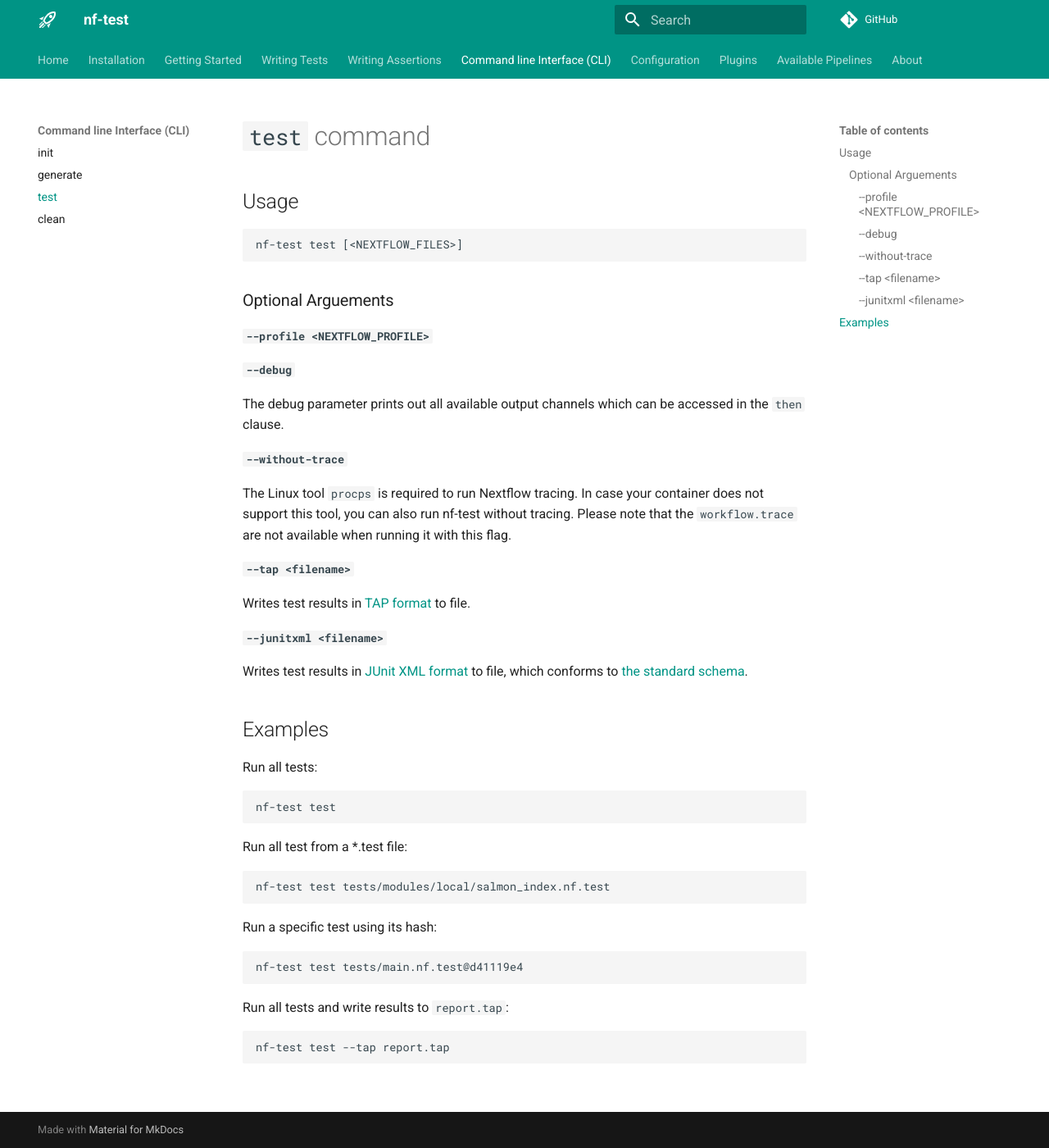
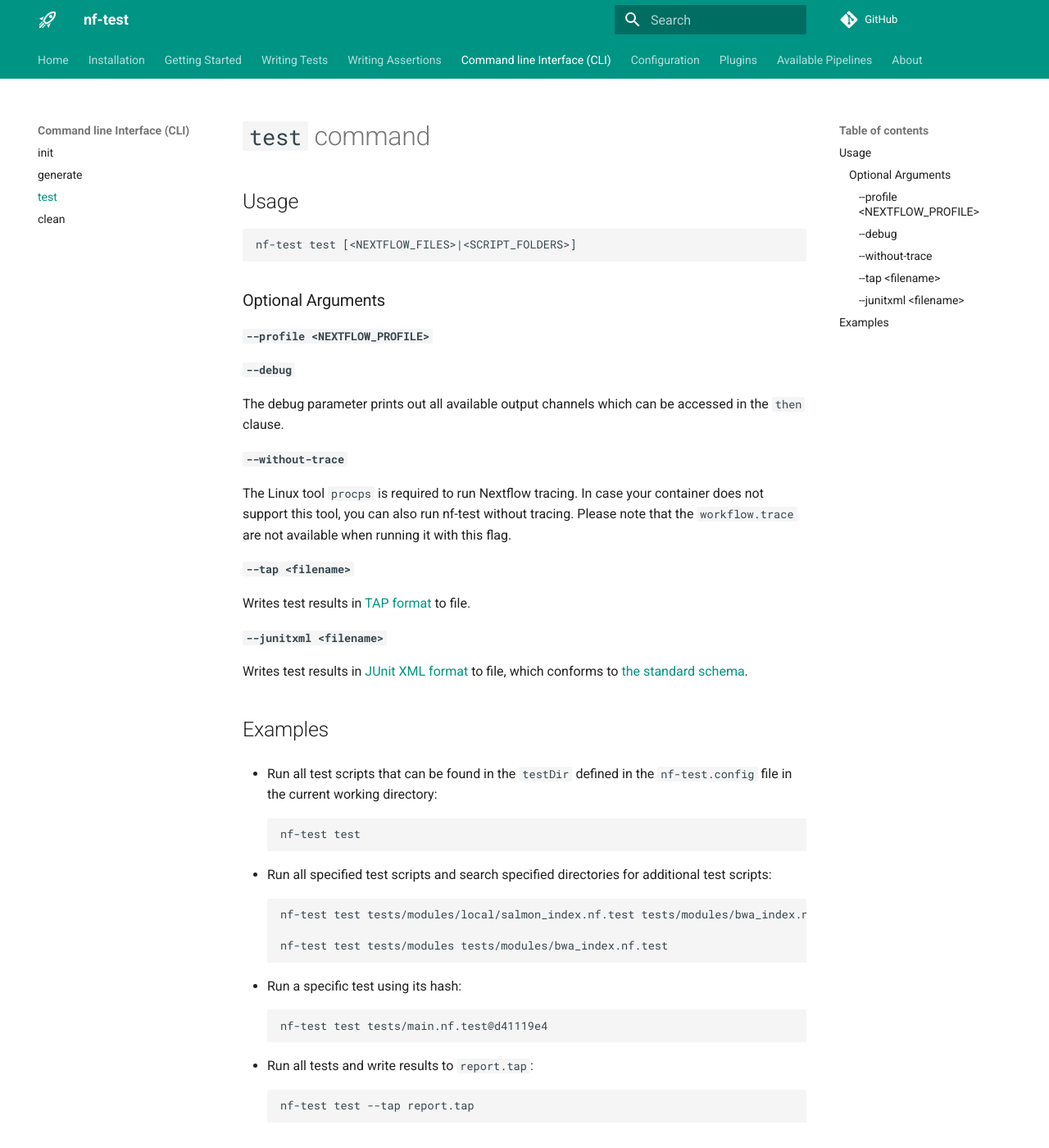
Before and after one commit to askimed/nf-test, an MkDocs documentation site: the page built from docs/cli/test.md, in a window 1280 px wide and 1400 px high. Shown: the whole window at 82% size. Built offline with MkDocs 1.6.1 and Material for MkDocs 9.7.7, drawn with Linux system fonts in a browser that asks for light colours; comment, search, counter and statistics services are not loaded.

Commit message:
Improve test discovery (#59)
* assert all

* cleaning up

* cleanup

* update documentation

* wip

* updates

* indent fix

* code tidy up

* docs for autodicovery tests

* updated list command function

* tidy up

Co-authored-by: Aaron Fishman <aaron.fishman@achillestx.com>
Co-authored-by: i.pieniak <i.pieniak@achillestx.com>
Co-authored-by: y.xu <yaobo.xu@achillestx.com>

````diff
--- a/docs/cli/test.md
+++ b/docs/cli/test.md
@@ -3,10 +3,10 @@
 ## Usage
 
 ```
-nf-test test [<NEXTFLOW_FILES>]
+nf-test test [<NEXTFLOW_FILES>|<SCRIPT_FOLDERS>]
 ```
 
-### Optional Arguements
+### Optional Arguments
 
 #### `--profile <NEXTFLOW_PROFILE>`
 
@@ -24,28 +24,28 @@
 
 ## Examples
 
-Run all tests:
+* Run all test scripts that can be found in the `testDir` defined in the `nf-test.config` file in the current working directory:
 
-```
-nf-test test
-```
+    ```
+    nf-test test
+    ```
 
-Run all test from a \*.test file:
+* Run all specified test scripts and search specified directories for additional test scripts:
 
-```
-nf-test test tests/modules/local/salmon_index.nf.test
-```
+    ```
+    nf-test test tests/modules/local/salmon_index.nf.test tests/modules/bwa_index.nf.test
 
+    nf-test test tests/modules tests/modules/bwa_index.nf.test
+    ```
 
+* Run a specific test using its hash:
 
-Run a specific test using its hash:
+    ```
+    nf-test test tests/main.nf.test@d41119e4
+    ```
 
-```
-nf-test test tests/main.nf.test@d41119e4
-```
+* Run all tests and write results to `report.tap`:
 
-Run all tests and write results to `report.tap`:
-
-```
-nf-test test --tap report.tap
-```
+    ```
+    nf-test test --tap report.tap
+    ```
````
Also changed, not shown: README.md (+0 -1 lines), docs/cli/list.md (added, +30 -0 lines), 5 other files.
